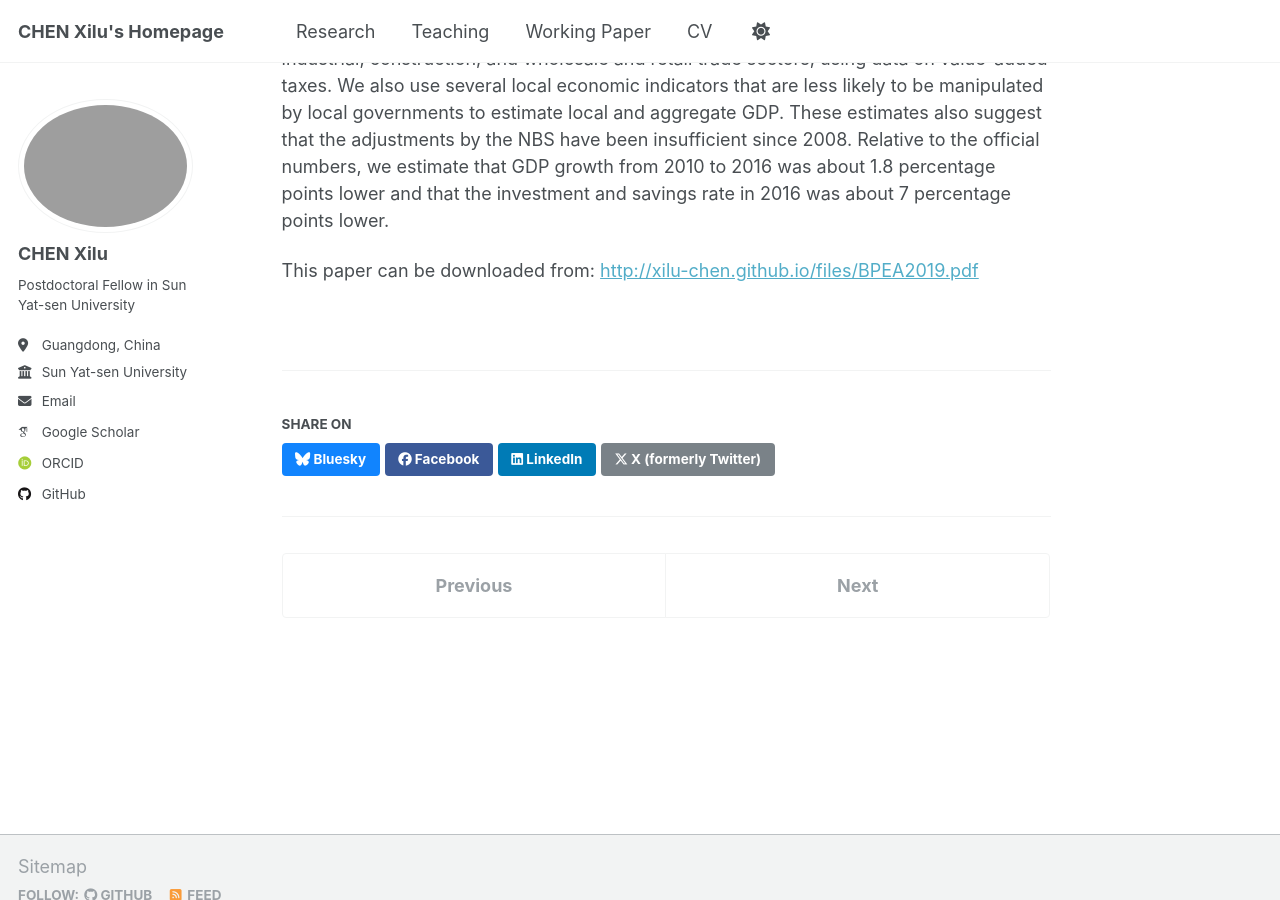
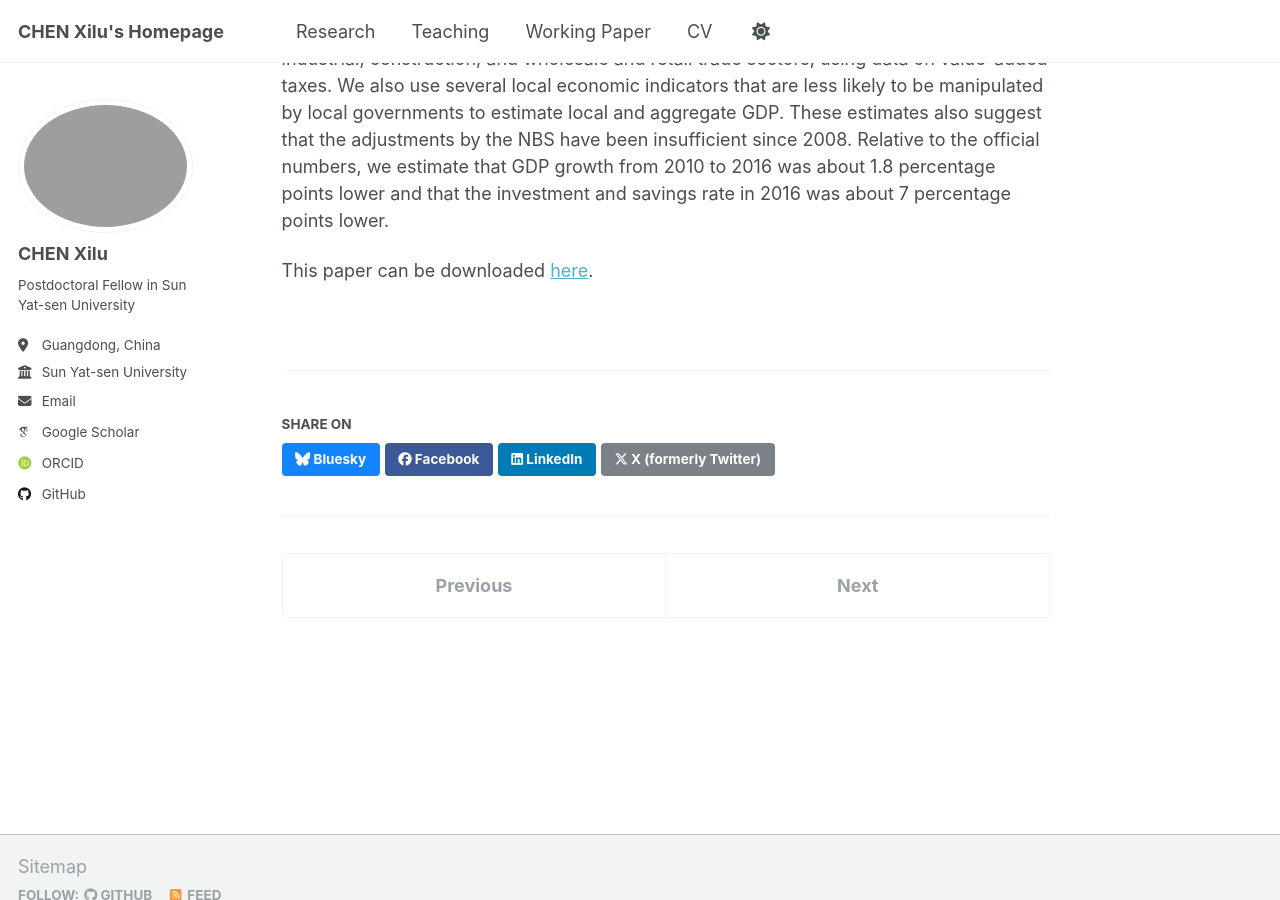
Before and after one commit to Xilu-CHEN/xilu-chen.github.io, a Jekyll site: the page built from _publications/BPEA2019.md, in a window 1280 px wide and 900 px high, scrolled down 448 px. Built offline with Jekyll 4.4.1, drawn with Linux system fonts in a browser that asks for light colours; some web fonts are replaced; a script that is not in the unit is left out.

Commit message:
Update BPEA2019.md

```diff
--- a/_publications/BPEA2019.md
+++ b/_publications/BPEA2019.md
@@ -11,4 +11,4 @@ paperurl: 'http://xilu-chen.github.io/files/BPEA2019.pdf'
 
 **Abstract:** China’s national accounts are based on data collected by local governments. However, because local governments are rewarded for meeting growth and investment targets, they have an incentive to skew local statistics. China’s National Bureau of Statistics (NBS) adjusts the data provided by local governments to calculate GDP at the national level. The adjustments made by the NBS have averaged about 5 percent of GDP since the mid-2000s. On the production side, the discrepancy between local and aggregate GDP is entirely driven by the gap between local and national estimates of industrial output. On the expenditure side, the gap is in investment. Local statistics increasingly misrepresent the true numbers after 2008, but there was no corresponding change in the adjustment made by the NBS. Using publicly available data, we provide revised estimates of local and national GDP by reestimating the output of firms in the industrial, construction, and wholesale and retail trade sectors, using data on value-added taxes. We also use several local economic indicators that are less likely to be manipulated by local governments to estimate local and aggregate GDP. These estimates also suggest that the adjustments by the NBS have been insufficient since 2008. Relative to the official numbers, we estimate that GDP growth from 2010 to 2016 was about 1.8 percentage points lower and that the investment and savings rate in 2016 was about 7 percentage points lower.
 
-This paper can be downloaded from: <http://xilu-chen.github.io/files/BPEA2019.pdf>
+This paper can be downloaded [here](http://xilu-chen.github.io/files/BPEA2019.pdf){:target="_blank"}.
```
